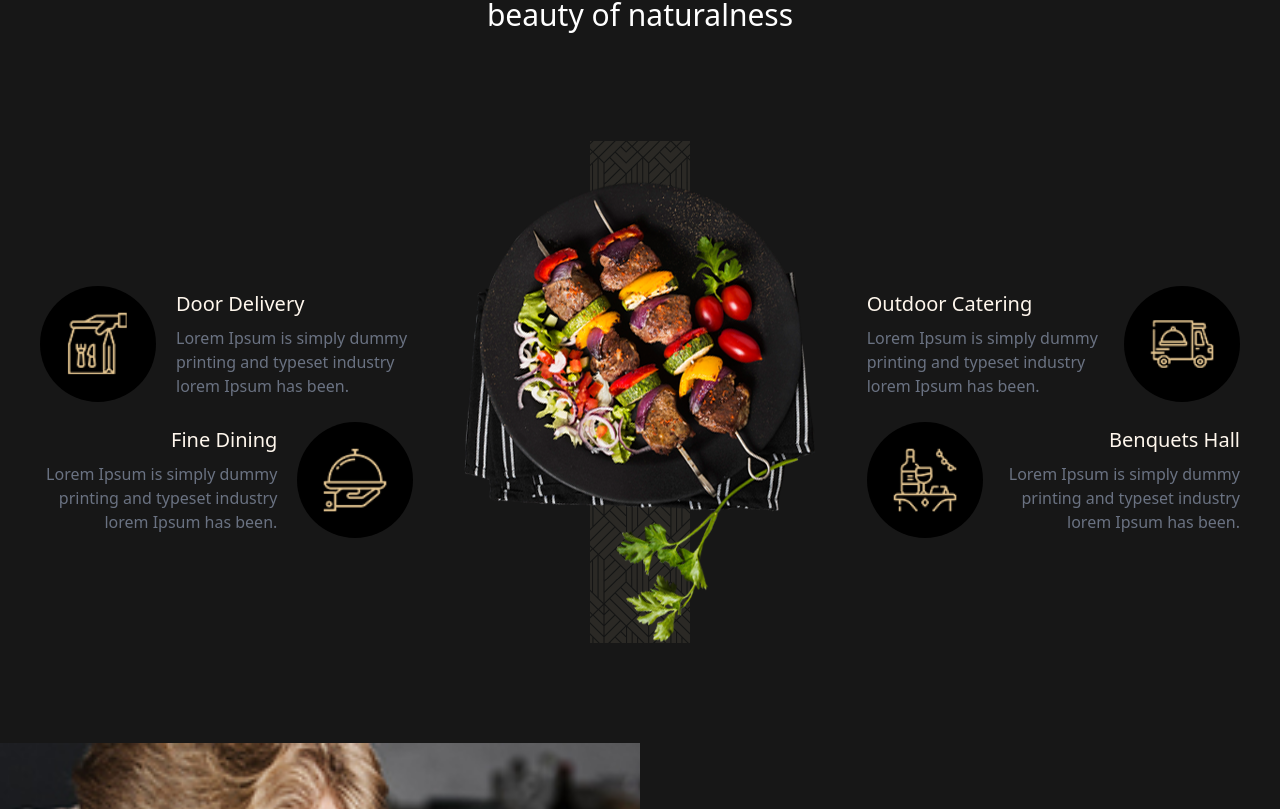
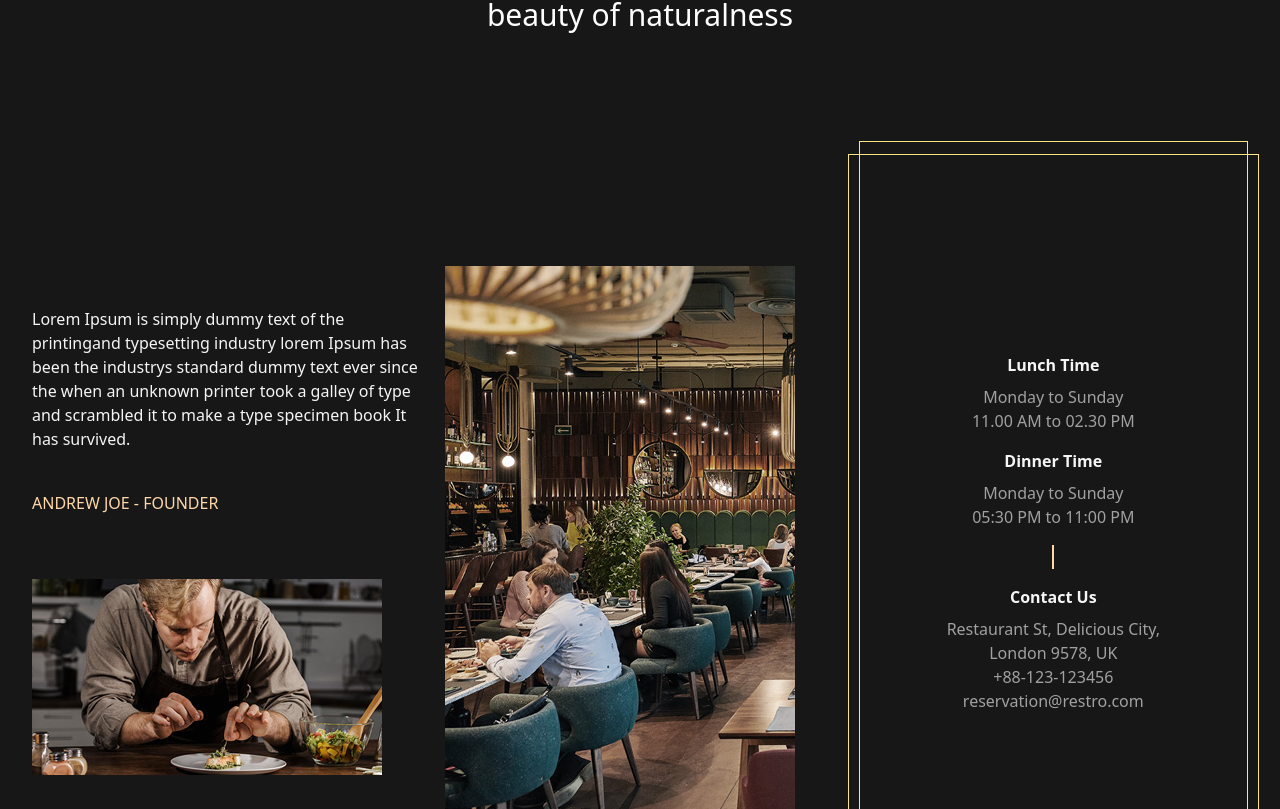
Before and after one commit to Monunagar11/Alpha-chef, a React (Vite) app: page /about in a window 1280 px wide. Shown: the part 611-1420 px from the top of the page. Built offline with nearby package versions, Linux system fonts and the light colour scheme.

Commit message:
about page who we are section added

```diff
--- a/src/pages/About/index.jsx
+++ b/src/pages/About/index.jsx
@@ -18,7 +18,8 @@ import WhyIcon1 from "../../assets/images/resource/why-icon-1.png";
 import WhyIcon2 from "../../assets/images/resource/why-icon-2.png";
 import WhyIcon3 from "../../assets/images/resource/why-icon-3.png";
 import WhyIcon4 from "../../assets/images/resource/why-icon-4.png";
-
+import AboutImg1 from "../../assets/images/resource/about-image-1.jpg";
+import AboutImg2 from "../../assets/images/resource/about-image-2.jpg";
 
 function index() {
   return (
@@ -52,8 +53,9 @@ function index() {
 
                   <h2 className="text-3xl mb-4 ">
                     <span className=" text-white">
-                      A modern restaurant with a menu that will make your mouth water. Servicing delicious food since 45 years.
-                       Enjoy our seasonal menu and experience the beauty of naturalness
+                      A modern restaurant with a menu that will make your mouth
+                      water. Servicing delicious food since 45 years. Enjoy our
+                      seasonal menu and experience the beauty of naturalness
                     </span>
                   </h2>
                 </div>
@@ -62,94 +64,78 @@ function index() {
           </div>
           <div className="m-auto p-5">
             <div className="flex flex-col md:flex-row flex-wrap justify-center items-center">
-              {/* our services images div */}
-              <div className="w-full lg:w-1/3 order-3 lg:order-2">
-                <div className="px-5 mb-10">
-                  <div className="w-full h-full mt-10">
-                    <div className="relative h-full w-full bg-center text-center flex justify-center">
-                      <div className="absolute inset-0 bg-amber-100 opacity-25 w-25 -top-10 bg-center bg-center m-auto brightness-40"
-                            style={{ backgroundImage: `url(${Pattern7})` }}
-                      ></div>
-                      <div className="relative">
-                        <img src={ServiceImg} alt="Service Image" />
+              <div className="w-full md:w-1/2 lg:w-1/3 ">
+                <div className="px-3 mb-5">
+                  <div className="w-full h-full ">
+                    <div className="">
+                      <div className="text-center md:text-left">
+                        <p className="text-neutral-100">
+                          Lorem Ipsum is simply dummy text of the printingand
+                          typesetting industry lorem Ipsum has been the
+                          industrys standard dummy text ever since the when an
+                          unknown printer took a galley of type and scrambled it
+                          to make a type specimen book It has survived.
+                        </p>
+                        <h3 className="uppercase text-orange-200 my-10">
+                          andrew joe - founder
+                        </h3>
+                      </div>
+                      <div className="mt-16">
+                        <div className="w-full h-full">
+                          <img
+                            src={AboutImg1}
+                            alt="About-image-1"
+                            className="object-cover"
+                          />
                         </div>
                       </div>
                     </div>
                   </div>
                 </div>
-
-              <div className=" md:w-1/2 lg:w-1/3 p-5 order-1">
-                <div className="flex flex-col gap-5 sm:flex-row justify-center items-center mb-5">
-                  <div className="rounded-full  bg-black p-2">
-                    <img
-                      src={Sicon1}
-                      alt="Delivery icon"
-                      className="object-cover min-h-25 min-w-25"
-                    />
+                <div></div>
               </div>
-                  <div className="text-center sm:text-left">
-                    <h3 className="text-xl text-orange-50 mb-2">
-                      Door Delivery
-                    </h3>
-                    <p className="text-gray-500">
-                      Lorem Ipsum is simply dummy printing and typeset industry
-                      lorem Ipsum has been.
-                    </p>
-                  </div>
-                </div>
-
-                <div className="flex flex-col-reverse gap-5 sm:flex-row justify-center items-center">
-                  <div className="text-center sm:text-right">
-                    <h3 className="text-xl text-orange-50 mb-2">Fine Dining</h3>
-                    <p className="text-gray-500">
-                      Lorem Ipsum is simply dummy printing and typeset industry
-                      lorem Ipsum has been.
-                    </p>
-                  </div>
-                  <div className="rounded-full bg-black p-2">
-                    <img
-                      src={Sicon2}
-                      alt="Delivery icon"
-                      className="object-cover min-h-25 min-w-25"
-                    />
+              <div className="w-full md:w-1/2 lg:w-1/3">
+                <div className="px-3 mb-5">
+                  <div className="w-full h-full">
+                    <img src={AboutImg2} alt="" className="object-cover" />
                   </div>
                 </div>
               </div>
+              <div className="w-full h-full lg:w-1/3">
+                <div className="px-3 mb-5">
+                  <div className="relative h-lvh w-full border-1 border-amber-200">
+                    <div className="absolute border-1 border-amber-200 top-3 bottom-3 -left-3 -right-3"></div>
 
-              <div className=" md:w-1/2 lg:w-1/3 p-5 order-2 lg:order-3">
-                <div className="flex flex-col gap-5 sm:flex-row justify-center items-center mb-5">
-                  <div className="text-center sm:text-left">
-                    <h3 className="text-xl text-orange-50 mb-2">
-                      Outdoor Catering
-                    </h3>
-                    <p className="text-gray-500">
-                      Lorem Ipsum is simply dummy printing and typeset industry
-                      lorem Ipsum has been.
-                    </p>
+                    <div className="h-full w-full flex justify-center items-center">
+                      <ul className="w-60 text-center text-neutral-400">
+                        <li className="mb-4">
+                          <strong className="block text-neutral-100 mb-2">
+                            Lunch Time
+                          </strong>
+                          Monday to Sunday <br />
+                          11.00 AM to 02.30 PM
+                        </li>
+                        <li className="mb-4">
+                          <strong className="block text-neutral-100 mb-2">
+                            {" "}
+                            Dinner Time{" "}
+                          </strong>
+                          Monday to Sunday <br />
+                          05:30 PM to 11:00 PM
+                        </li>
+                        <li className="mb-4">
+                          <span className="h-24 w-24 border-1 border-orange-200"></span>
+                        </li>
+                        <li className="mb-4">
+                          <strong className="block text-neutral-100 mb-2">
+                            Contact Us
+                          </strong>
+                          Restaurant St, Delicious City, London 9578, UK <br />
+                          +88-123-123456 <br />
+                          reservation@restro.com
+                        </li>
+                      </ul>
                     </div>
-                  <div className="rounded-full  bg-black p-2">
-                    <img
-                      src={Sicon3}
-                      alt="Outdoor Catering"
-                      className="object-cover min-h-25 min-w-25"
-                    />
-                  </div>
-                </div>
-
-                <div className="flex flex-col-reverse gap-5 sm:flex-row justify-center items-center">
-                  <div className="rounded-full bg-black p-2">
-                    <img
-                      src={Sicon4}
-                      alt="Benquets Hall"
-                      className="object-cover min-h-25 min-w-25"
-                    />
-                  </div>
-                  <div className="text-center sm:text-right">
-                    <h3 className="text-xl text-orange-50 mb-2">Benquets Hall</h3>
-                    <p className="text-gray-500">
-                      Lorem Ipsum is simply dummy printing and typeset industry
-                      lorem Ipsum has been.
-                    </p>
                   </div>
                 </div>
               </div>
@@ -276,7 +262,8 @@ function index() {
                 <div className="px-5 mb-10">
                   <div className="w-full h-full mt-10">
                     <div className="relative h-full w-full bg-center text-center flex justify-center">
-                      <div className="absolute inset-0 bg-amber-100 opacity-25 w-25 -top-10 bg-center bg-center m-auto brightness-40"
+                      <div
+                        className="absolute inset-0 bg-amber-100 opacity-25 w-25 -top-10 bg-center bg-center m-auto brightness-40"
                         style={{ backgroundImage: `url(${Pattern7})` }}
                       ></div>
                       <div className="relative">
@@ -354,7 +341,9 @@ function index() {
                     />
                   </div>
                   <div className="text-center sm:text-right">
-                    <h3 className="text-xl text-orange-50 mb-2">Benquets Hall</h3>
+                    <h3 className="text-xl text-orange-50 mb-2">
+                      Benquets Hall
+                    </h3>
                     <p className="text-gray-500">
                       Lorem Ipsum is simply dummy printing and typeset industry
                       lorem Ipsum has been.
@@ -392,13 +381,10 @@ function index() {
                   <div className="absolute bottom-0 h-fit w-full p-5 origin-left brightness-90">
                     <div className=" h-full w-full m-auto px-2 text-center mb-5">
                       <div className="m-auto grid place-items-center">
-                                <img src={WhyIcon1} alt=""
-                                className="object-center"
-                                />
+                        <img src={WhyIcon1} alt="" className="object-center" />
                       </div>
 
                       <p className="text-amber-100 uppercase">Hygienic Food</p>
-
                     </div>
                   </div>
 
@@ -418,13 +404,12 @@ function index() {
                   <div className="absolute bottom-0 h-fit w-full p-5 origin-left brightness-90">
                     <div className=" h-full w-full m-auto px-2 text-center">
                       <div className="m-auto grid place-items-center mb-5">
-                                <img src={WhyIcon2} alt=""
-                                className="object-center"
-                                />
+                        <img src={WhyIcon2} alt="" className="object-center" />
                       </div>
 
-                          <p className="text-amber-100 uppercase">Fresh Environment</p>
-
+                      <p className="text-amber-100 uppercase">
+                        Fresh Environment
+                      </p>
                     </div>
                   </div>
                   <div className="absolute h-full w-[50%]  bg-gradient-to-r from-gray-300 to-gray-50  origin-top-left -skew-x-25 top-0 -left-[85%] opacity-50 group-hover:left-160 group-hover:opacity-10 transition-all duration-1000"></div>
@@ -443,13 +428,10 @@ function index() {
                   <div className="absolute bottom-0 h-fit w-full p-5 origin-left brightness-90">
                     <div className=" h-full w-full m-auto px-2 text-center">
                       <div className="m-auto grid place-items-center mb-5">
-                                <img src={WhyIcon3} alt=""
-                                className="object-center"
-                                />
+                        <img src={WhyIcon3} alt="" className="object-center" />
                       </div>
 
                       <p className="text-amber-100 uppercase">Skilled Chefs</p>
-
                     </div>
                   </div>
                   <div className="absolute h-full w-[50%]  bg-gradient-to-r from-gray-300 to-gray-50  origin-top-left -skew-x-25 top-0 -left-[85%] opacity-50 group-hover:left-160 group-hover:opacity-10 transition-all duration-1000"></div>
@@ -467,13 +449,10 @@ function index() {
                   <div className="absolute bottom-0 h-fit w-full p-5 origin-left brightness-90">
                     <div className=" h-full w-full m-auto px-2 text-center">
                       <div className="m-auto grid place-items-center mb-5">
-                                <img src={WhyIcon4} alt=""
-                                className="object-center "
-                                />
+                        <img src={WhyIcon4} alt="" className="object-center " />
                       </div>
 
                       <p className="text-amber-100 uppercase">Event & Party</p>
-
                     </div>
                   </div>
                   <div className="absolute h-full w-[50%]  bg-gradient-to-r from-gray-300 to-gray-50  origin-top-left -skew-x-25 top-0 -left-[85%] opacity-50 group-hover:left-160 group-hover:opacity-10 transition-all duration-1000"></div>
```
Lines whose indentation alone changed are shown as unchanged.
